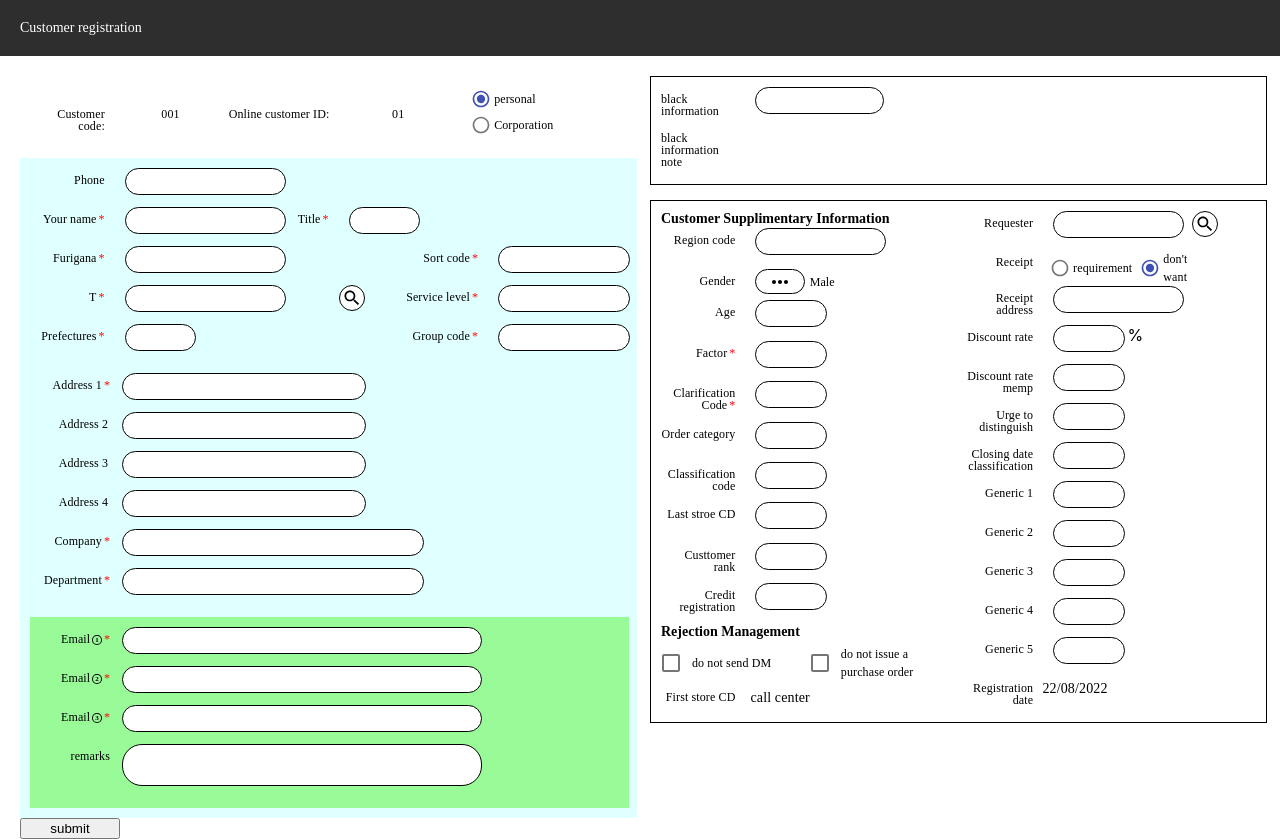
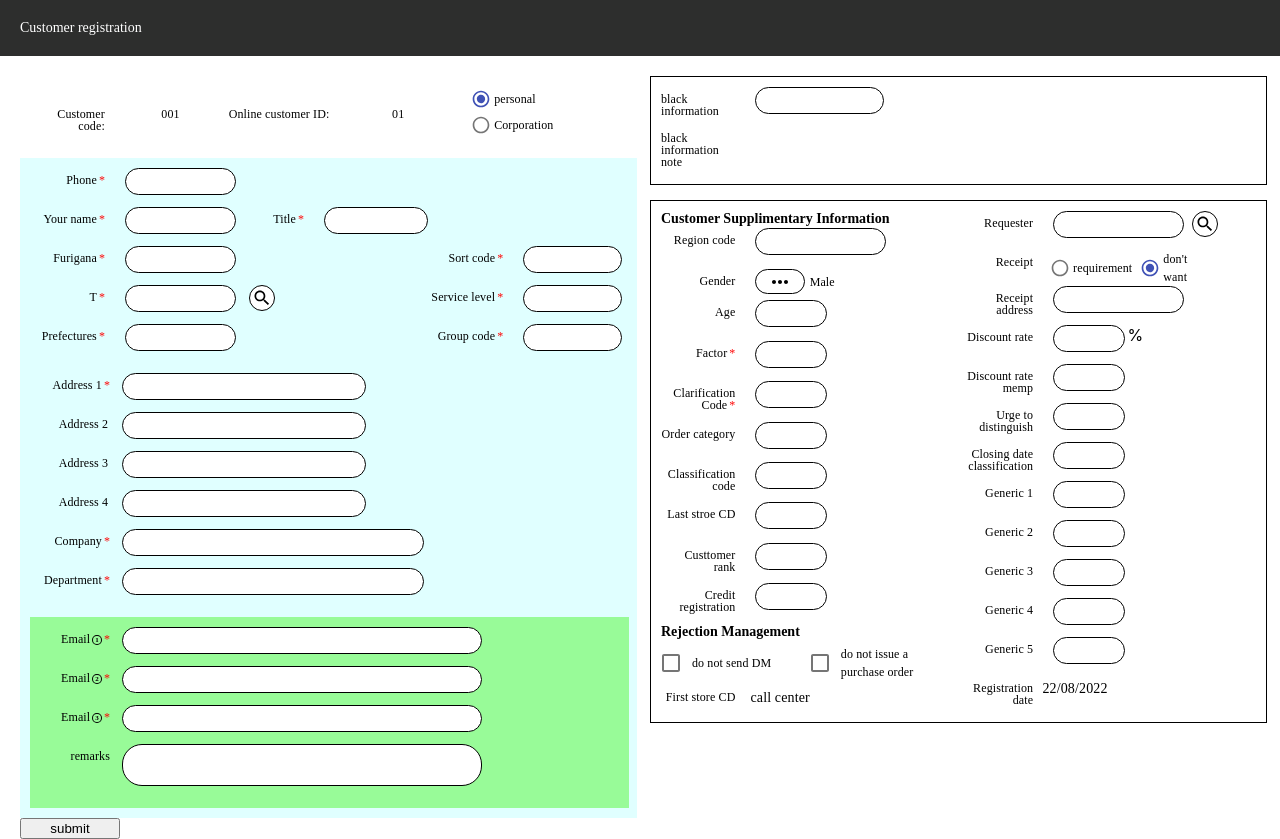
Before and after one commit to ShakhawatHossain13/typescript_employee_mgt, a React (Create React App) app in the folder context_api_customer_registration_form/: page / in a window 1280 px wide. Built offline with nearby package versions, Linux system fonts and the light colour scheme.

Commit message:
BasicInfo Reusable component fix

```diff
--- a/context_api_customer_registration_form/src/components/Customer/CustomerBasicInfo/index.tsx
+++ b/context_api_customer_registration_form/src/components/Customer/CustomerBasicInfo/index.tsx
@@ -19,18 +19,6 @@ const useStyles = makeStyles({
   formInputLabelOne: {
     gridColumn: "1",
   },
-  formInputLabelTwo: {
-    gridColumn: "4",
-    '@media screen and (max-width: 360px)': {
-      gridColumn: "6",
-    }
-  },
-  formInputLabelFour: {
-    gridColumn: "6",
-    '@media screen and (max-width: 360px)': {
-      gridColumn: "1",
-    }
-  },
   formInputBox: {
     fontFamily: "'Times New Roman', Times, serif",
     border: '1px solid #000',
@@ -51,30 +39,11 @@ const useStyles = makeStyles({
     },
   },
   formInputBoxOne: {
-    gridColumn: "2/4",
+    gridColumn: "2",
     width: "100%",
     '@media screen and (max-width: 360px)': {
       width: "100%",
       gridColumn: "2/5",
-    }
-  },
-  formInputBoxTwo: {
-    gridColumn: "5",
-    '@media screen and (max-width: 360px)': {
-      width: "100%",
-      gridColumn: "7/8",
-    }
-  },
-  formInputBoxFour: {
-    gridColumn: "7/9",
-    '@media screen and (max-width: 360px)': {
-      gridColumn: "2/6",
-    }
-  },
-  formInputBoxFive: {
-    gridColumn: "2",
-    '@media screen and (max-width: 360px)': {
-      gridColumn: "2/6",
     }
   },
   searchIcon: {
@@ -82,10 +51,10 @@ const useStyles = makeStyles({
     borderRadius: "50%",
     fontSize: "20px",
     padding: "2px",
-    gridColumn: "5",
-    marginLeft: "10px",
+    gridColumn: "4",
+    marginLeft: "20px",
     backgroundColor: "#fff",
-    textAlign: "left",
+    textAlign: "right",
     '@media screen and (max-width: 360px)': {
       gridColumn: "6",
     }
@@ -116,12 +85,12 @@ const CustomerBasicInfo: React.FC = () => {
   const classes = useStyles();
   return (
     <React.Fragment>
-      <FormLabel className={`${classes.formInputLabel} ${classes.formInputLabelOne}`}>Phone</FormLabel>
+      <FormLabel className={`${classes.formInputLabel}`}>Phone<span className={classes.formInputRequired}>*</span></FormLabel>
       <TextField
         name="tel"
         id="tel"
         value={customer?.tel}
-        className={`${classes.formInputBox} ${classes.formInputBoxOne}`}
+        className={`${classes.formInputBox}  `}
         onChange={(event: React.ChangeEvent<HTMLInputElement>) => {
           setSuggestion("Only number and hyphen");
           if (event.target.value.match(phoneRegex)) {
@@ -133,7 +102,7 @@ const CustomerBasicInfo: React.FC = () => {
             }));
           }
         }}
-        style={{ width: "100%" }}
+        style={{ width: "80%" }}
         helperText={error?.tel || suggestion}
         error={Boolean(error.tel)}
         InputProps={{ disableUnderline: true, style: { fontSize: '12px' } }}
@@ -144,8 +113,10 @@ const CustomerBasicInfo: React.FC = () => {
         text="Your name"
         value={customer?.name}
         error={error?.name}
-        Fclasses={`${classes.formInputLabel} ${classes.formInputLabelOne}`}
-        Tclasses={`${classes.formInputBox} ${classes.formInputBoxOne}`}
+        inputLabelWidth="75px"
+        inputBoxWidth="80%"
+        gridLabel="1"
+        gridBox=""
         RequiredFieldClass={classes.formInputRequired}
         RequiredFieldText={"*"}
         handleFormChange={handleFormChange}
@@ -156,8 +127,10 @@ const CustomerBasicInfo: React.FC = () => {
         text="Title"
         value={customer?.title}
         error={error?.title}
-        Fclasses={`${classes.formInputLabel} ${classes.formInputLabelTwo}`}
-        Tclasses={`${classes.formInputBox} ${classes.formInputBoxTwo}`}
+        inputLabelWidth="75px"
+        inputBoxWidth=""
+        gridLabel="4"
+        gridBox="5"
         RequiredFieldClass={classes.formInputRequired}
         RequiredFieldText={"*"}
         handleFormChange={handleFormChange}
@@ -168,8 +141,10 @@ const CustomerBasicInfo: React.FC = () => {
         text="Furigana"
         value={customer?.furigana}
         error={error?.furigana}
-        Fclasses={`${classes.formInputLabel} ${classes.formInputLabelOne}`}
-        Tclasses={`${classes.formInputBox} ${classes.formInputBoxOne}`}
+        inputLabelWidth="75px"
+        inputBoxWidth="80%"
+        gridLabel="1"
+        gridBox=""
         RequiredFieldClass={classes.formInputRequired}
         RequiredFieldText={"*"}
         handleFormChange={handleFormChange}
@@ -180,8 +155,10 @@ const CustomerBasicInfo: React.FC = () => {
         text="Sort code"
         value={customer?.sortcode}
         error={error?.sortcode}
-        Fclasses={`${classes.formInputLabel} ${classes.formInputLabelFour}`}
-        Tclasses={`${classes.formInputBox} ${classes.formInputBoxFour}`}
+        inputLabelWidth="75px"
+        inputBoxWidth="70%"
+        gridLabel="6"
+        gridBox="7"
         RequiredFieldClass={classes.formInputRequired}
         RequiredFieldText={"*"}
         handleFormChange={handleFormChange}
@@ -204,6 +181,7 @@ const CustomerBasicInfo: React.FC = () => {
             }));
           }
         }}
+        style={{ width: "80%" }}
         helperText={error.search}
         error={Boolean(error.search)}
         InputProps={{ disableUnderline: true, style: { fontSize: '12px' } }}
@@ -215,8 +193,10 @@ const CustomerBasicInfo: React.FC = () => {
         text="Service level"
         value={customer?.serviceLevel}
         error={error?.serviceLevel}
-        Fclasses={`${classes.formInputLabel} ${classes.formInputLabelFour}`}
-        Tclasses={`${classes.formInputBox} ${classes.formInputBoxFour}`}
+        inputLabelWidth="75px"
+        inputBoxWidth="70%"
+        gridLabel="6"
+        gridBox="7"
         RequiredFieldClass={classes.formInputRequired}
         RequiredFieldText={"*"}
         handleFormChange={handleFormChange}
@@ -227,8 +207,10 @@ const CustomerBasicInfo: React.FC = () => {
         text="Prefectures"
         value={customer?.prefectures}
         error={error?.prefectures}
-        Fclasses={`${classes.formInputLabel} ${classes.formInputLabelOne}`}
-        Tclasses={`${classes.formInputBox} ${classes.formInputBoxFive}`}
+        inputLabelWidth="75px"
+        inputBoxWidth="80%"
+        gridLabel="1"
+        gridBox=""
         RequiredFieldClass={classes.formInputRequired}
         RequiredFieldText={"*"}
         handleFormChange={handleFormChange}
@@ -239,8 +221,10 @@ const CustomerBasicInfo: React.FC = () => {
         text="Group code"
         value={customer?.groupCode}
         error={error?.groupCode}
-        Fclasses={`${classes.formInputLabel} ${classes.formInputLabelFour}`}
-        Tclasses={`${classes.formInputBox} ${classes.formInputBoxFour}`}
+        inputLabelWidth="75px"
+        inputBoxWidth="70%"
+        gridLabel="6"
+        gridBox="7"
         RequiredFieldClass={classes.formInputRequired}
         RequiredFieldText={"*"}
         handleFormChange={handleFormChange}
--- a/context_api_customer_registration_form/src/components/Customer/index.tsx
+++ b/context_api_customer_registration_form/src/components/Customer/index.tsx
@@ -43,7 +43,7 @@ const useStyles = makeStyles({
       marginTop: "10px",
       padding: "10px",
       display: "grid",
-      gridTemplateColumns:"repeat(8, 1fr)",
+
     }
   }
 );
--- a/context_api_customer_registration_form/src/components/Elements/TextFieldBasic.tsx
+++ b/context_api_customer_registration_form/src/components/Elements/TextFieldBasic.tsx
@@ -3,6 +3,94 @@ import { makeStyles} from "@material-ui/core";
 import { TextField } from "@material-ui/core";
 import { SearchOutlined } from '@material-ui/icons';
 import FormLabel from '@material-ui/core/FormLabel';
+const useStyles = makeStyles({
+    formInputLabel: {
+      fontFamily: "'Times New Roman', Times, serif",
+      padding: "6px 0",
+      textAlign: "right",
+      fontSize: "12px",
+      color: "#000",
+    },
+    formInputLabelOne: {
+      gridColumn: "1",
+    },
+    formInputLabelTwo: {
+      gridColumn: "4",
+      '@media screen and (max-width: 360px)': {
+        gridColumn: "6",
+      }
+    },
+    formInputLabelFour: {
+      gridColumn: "6",
+      '@media screen and (max-width: 360px)': {
+        gridColumn: "1",
+      }
+    },
+    formInputBox: {
+      fontFamily: "'Times New Roman', Times, serif",
+      border: '1px solid #000',
+      marginLeft: "20px",
+      borderRadius: '20px',
+      padding: "0 5px",
+      marginBottom: "12px",
+      height: "25px",
+      fontSize: "12px",
+      backgroundColor: "#fff",
+
+      WebkitBoxShadow: "0 0 0 0px white inset",
+      "& .MuiFormHelperText-root": {
+        marginTop: "-5px",
+        fontSize: "11px",
+        padding: "0 9px",
+        width: "200px",
+      },
+    },
+    formInputBoxOne: {
+      gridColumn: "2/4",
+      width: "100%",
+      '@media screen and (max-width: 360px)': {
+        width: "100%",
+        gridColumn: "2/5",
+      }
+    },
+    formInputBoxTwo: {
+      gridColumn: "5",
+      '@media screen and (max-width: 360px)': {
+        width: "100%",
+        gridColumn: "7/8",
+      }
+    },
+    formInputBoxFour: {
+      gridColumn: "7/9",
+      '@media screen and (max-width: 360px)': {
+        gridColumn: "2/6",
+      }
+    },
+    formInputBoxFive: {
+      gridColumn: "2",
+      '@media screen and (max-width: 360px)': {
+        gridColumn: "2/6",
+      }
+    },
+    searchIcon: {
+      border: "1px solid #000",
+      borderRadius: "50%",
+      fontSize: "20px",
+      padding: "2px",
+      gridColumn: "4",
+      marginLeft: "40px",
+      backgroundColor: "#fff",
+      textAlign: "right",
+      '@media screen and (max-width: 360px)': {
+        gridColumn: "6",
+      }
+    },
+    formInputRequired: {
+      color: "#ff0000",
+      marginLeft: "2px"
+    },
+  }
+  );
 
 type TextFieldBasicProps ={
     name:string;
@@ -10,23 +98,27 @@ type TextFieldBasicProps ={
     text:string;
     value: string;
     error: string;
-    Fclasses: string;
-    Tclasses: string;
+    inputLabelWidth: string;
+    inputBoxWidth:string;
+    gridLabel:string;
+    gridBox:string;
     RequiredFieldClass:string;
     RequiredFieldText: string
     handleFormChange: (event: React.ChangeEvent<HTMLInputElement>) => void;
   };
 
-const TextFieldBasic:React.FC<TextFieldBasicProps>=({name, id, text, value, error, Fclasses, Tclasses, RequiredFieldClass, RequiredFieldText, handleFormChange})=>{
+const TextFieldBasic:React.FC<TextFieldBasicProps>=({name, id, text, value, error, inputLabelWidth, inputBoxWidth,gridLabel, gridBox, RequiredFieldClass, RequiredFieldText, handleFormChange})=>{
+   const classes = useStyles();
     return(
         <React.Fragment>
-             <FormLabel className={Fclasses}>{text}<span className={RequiredFieldClass}>{RequiredFieldText}</span></FormLabel>
+             <FormLabel style={{width: inputLabelWidth, gridColumn: gridLabel}} className={`${classes.formInputLabel} `}>{text}<span className={RequiredFieldClass}>{RequiredFieldText}</span></FormLabel>
               <TextField
                   name={name}
                   id= {id}
                   value={value}
-                  className={Tclasses}
+                  className={`${classes.formInputBox}`}
                   onChange={handleFormChange}
+                  style={{width: inputBoxWidth, gridColumn: gridBox}}
                   helperText={error}
                   error={Boolean(error)}
                   InputProps={{disableUnderline: true, style: {fontSize: '12px'}}}
```
